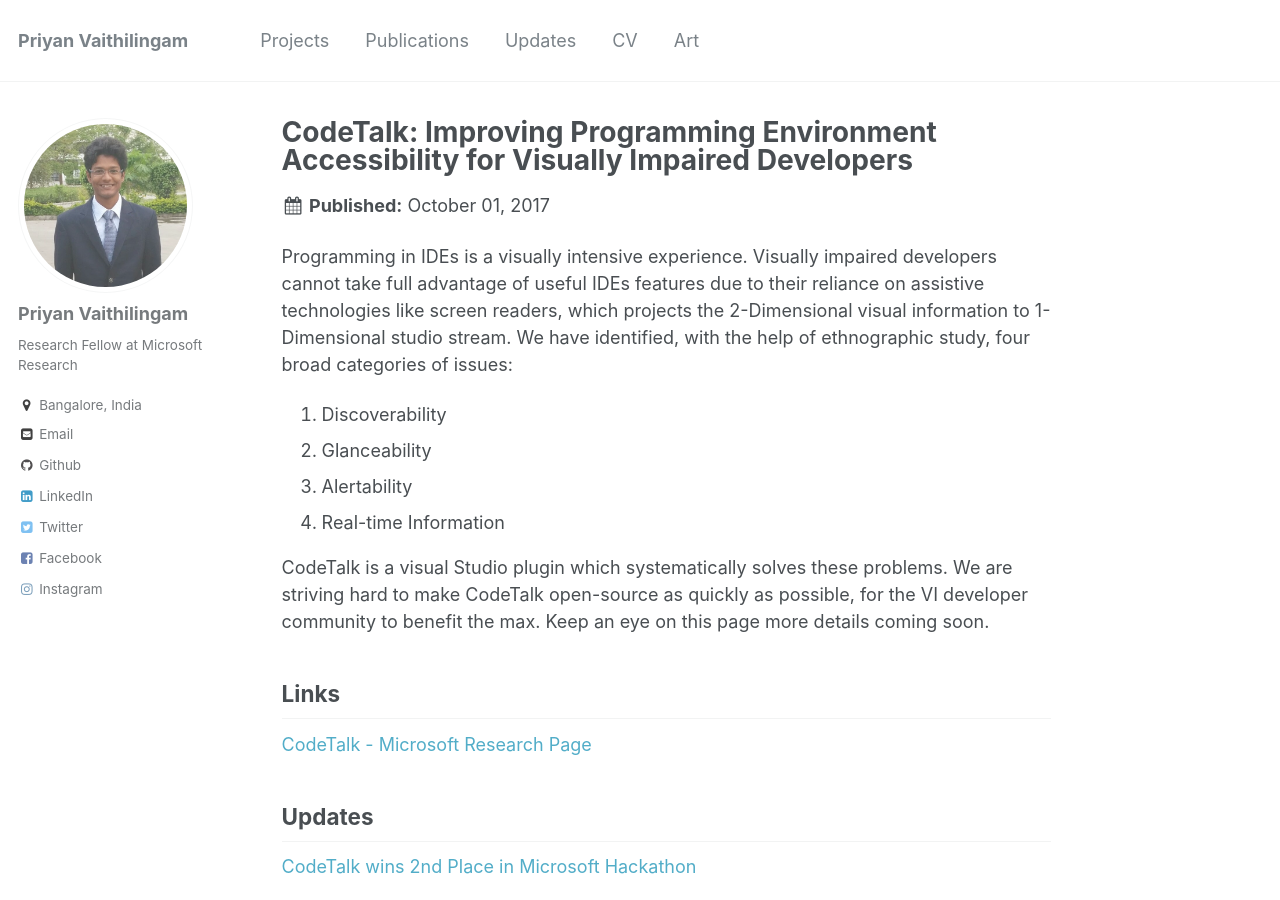
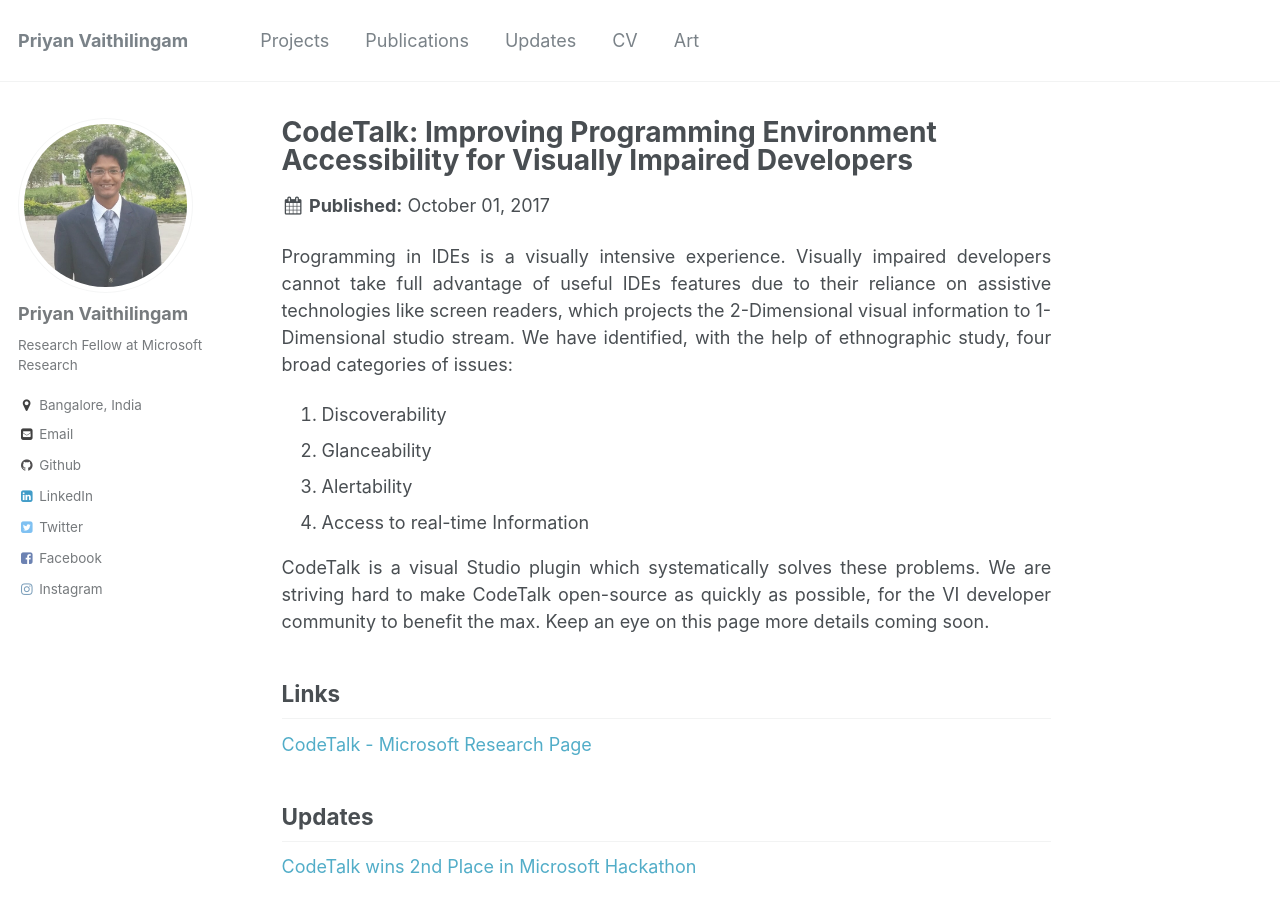
Before and after one commit to priyanmuthu/priyanmuthu.github.io, a Jekyll site: the page built from _projects/2017-10-01-CodeTalk.md, in a window 1280 px wide and 900 px high. Built offline with Jekyll 4.4.1, drawn with Linux system fonts in a browser that asks for light colours.

Commit message:
updated projects

```diff
--- a/_projects/2017-10-01-CodeTalk.md
+++ b/_projects/2017-10-01-CodeTalk.md
@@ -11,13 +11,13 @@
   - /projects/codetalk.html
 ---
 
-Programming in IDEs is a visually intensive experience. Visually impaired developers cannot take full advantage of useful IDEs features due to their reliance on assistive technologies like screen readers, which projects the 2-Dimensional visual information to 1-Dimensional studio stream. We have identified, with the help of ethnographic study, four broad categories of issues:
+<p align="justify">Programming in IDEs is a visually intensive experience. Visually impaired developers cannot take full advantage of useful IDEs features due to their reliance on assistive technologies like screen readers, which projects the 2-Dimensional visual information to 1-Dimensional studio stream. We have identified, with the help of ethnographic study, four broad categories of issues:</p>
 1. Discoverability
 2. Glanceability
 3. Alertability
-4. Real-time Information
+4. Access to real-time Information
 
-CodeTalk is a visual Studio plugin which systematically solves these problems. We are striving hard to make CodeTalk open-source as quickly as possible, for the VI developer community to benefit the max. Keep an eye on this page more details coming soon.
+<p align="justify">CodeTalk is a visual Studio plugin which systematically solves these problems. We are striving hard to make CodeTalk open-source as quickly as possible, for the VI developer community to benefit the max. Keep an eye on this page more details coming soon.</p>
 
 Links
 ---
```
